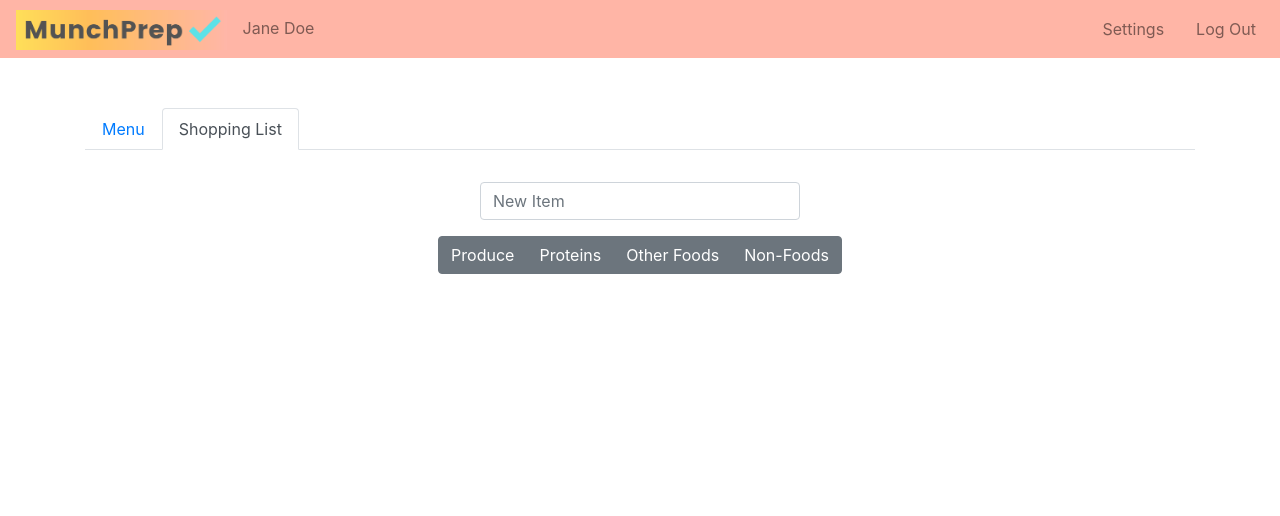
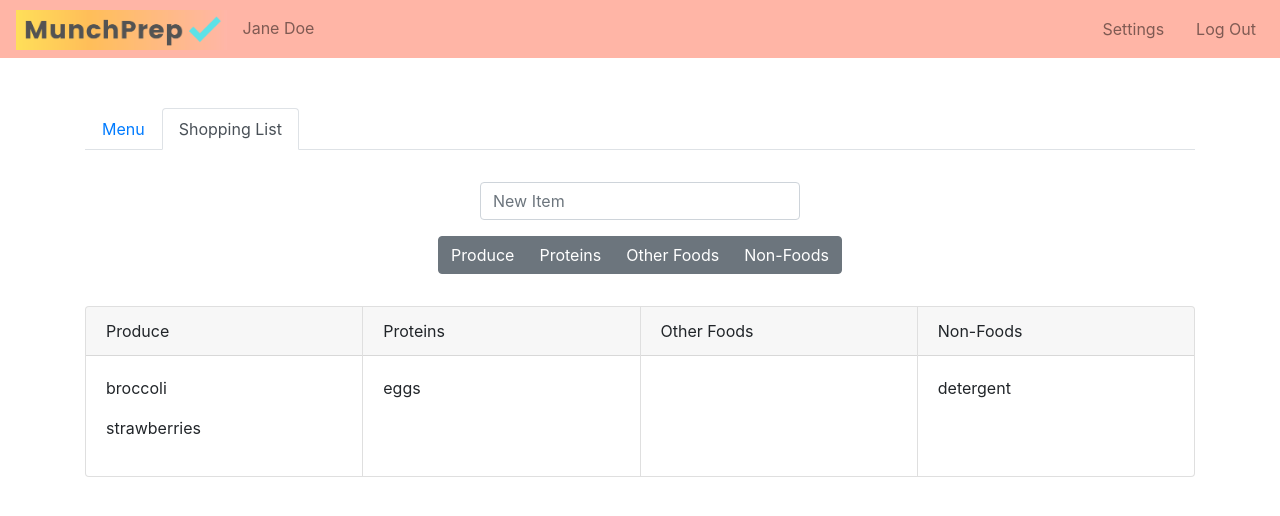
Before and after one commit to schoinh/munchprep-web, a React app: page /#/user-page in a window 1280 px wide. Shown: the top 516 px of the page. Built offline with nearby package versions, Linux system fonts and the light colour scheme.

Commit message:
add lists of categorized groceries

```diff
--- /dev/null
+++ b/src/components/Category.jsx
@@ -0,0 +1,30 @@
+import React from "react";
+import PropTypes from "prop-types";
+
+function Category(props) {
+  debugger;
+  return (
+    <div className="card">
+      <div className="card-header">
+        {props.name}
+      </div>
+      <div className="card-body">
+        {Object.keys(props.items)
+          .filter(itemId => props.items[itemId].category == props.name)
+          .map(itemId =>
+            <p>
+              {props.items[itemId].name}
+            </p>
+          )
+        }
+      </div>
+    </div>
+  );
+}
+
+Category.propTypes = {
+  name: PropTypes.string,
+  items: PropTypes.object
+};
+
+export default Category;
--- a/src/components/NewItemForm.jsx
+++ b/src/components/NewItemForm.jsx
@@ -15,6 +15,7 @@ function NewItemForm() {
 
   var buttonStyle = {
     marginTop: "1em",
+    marginBottom: "2em",
     marginLeft: "auto",
     marginRight: "auto",
     display: "block"
--- /dev/null
+++ b/src/components/ShoppingList.jsx
@@ -0,0 +1,39 @@
+import React from "react";
+import NewItemForm from "./NewItemForm";
+import CardGroup from "react-bootstrap/CardGroup";
+import Category from "./Category";
+
+function ShoppingList() {
+  let itemList = {
+    1: {
+      name: "broccoli",
+      category: "Produce"
+    },
+    2: {
+      name: "strawberries",
+      category: "Produce"
+    },
+    3: {
+      name: "eggs",
+      category: "Proteins"
+    },
+    4: {
+      name: "detergent",
+      category: "Non-Foods"
+    }
+  };
+
+  return (
+    <div>
+      <NewItemForm />
+      <CardGroup>
+        <Category name="Produce" items={itemList} />
+        <Category name="Proteins" items={itemList} />
+        <Category name="Other Foods" items={itemList} />
+        <Category name="Non-Foods" items={itemList} />
+      </CardGroup>
+    </div>
+  );
+}
+
+export default ShoppingList;
--- a/src/components/UserTabs.jsx
+++ b/src/components/UserTabs.jsx
@@ -1,7 +1,7 @@
 import React from "react";
 import Tabs from "react-bootstrap/Tabs";
 import Tab from "react-bootstrap/Tab";
-import NewItemForm from "./NewItemForm";
+import ShoppingList from "./ShoppingList";
 
 function UserTabs() {
   var tabsStyle = {
@@ -14,7 +14,7 @@ function UserTabs() {
         <p>The menu for the week will go here!</p>
       </Tab>
       <Tab eventKey="shoppingList" title="Shopping List">
-        <NewItemForm />
+        <ShoppingList />
       </Tab>
     </Tabs>
   );
```
